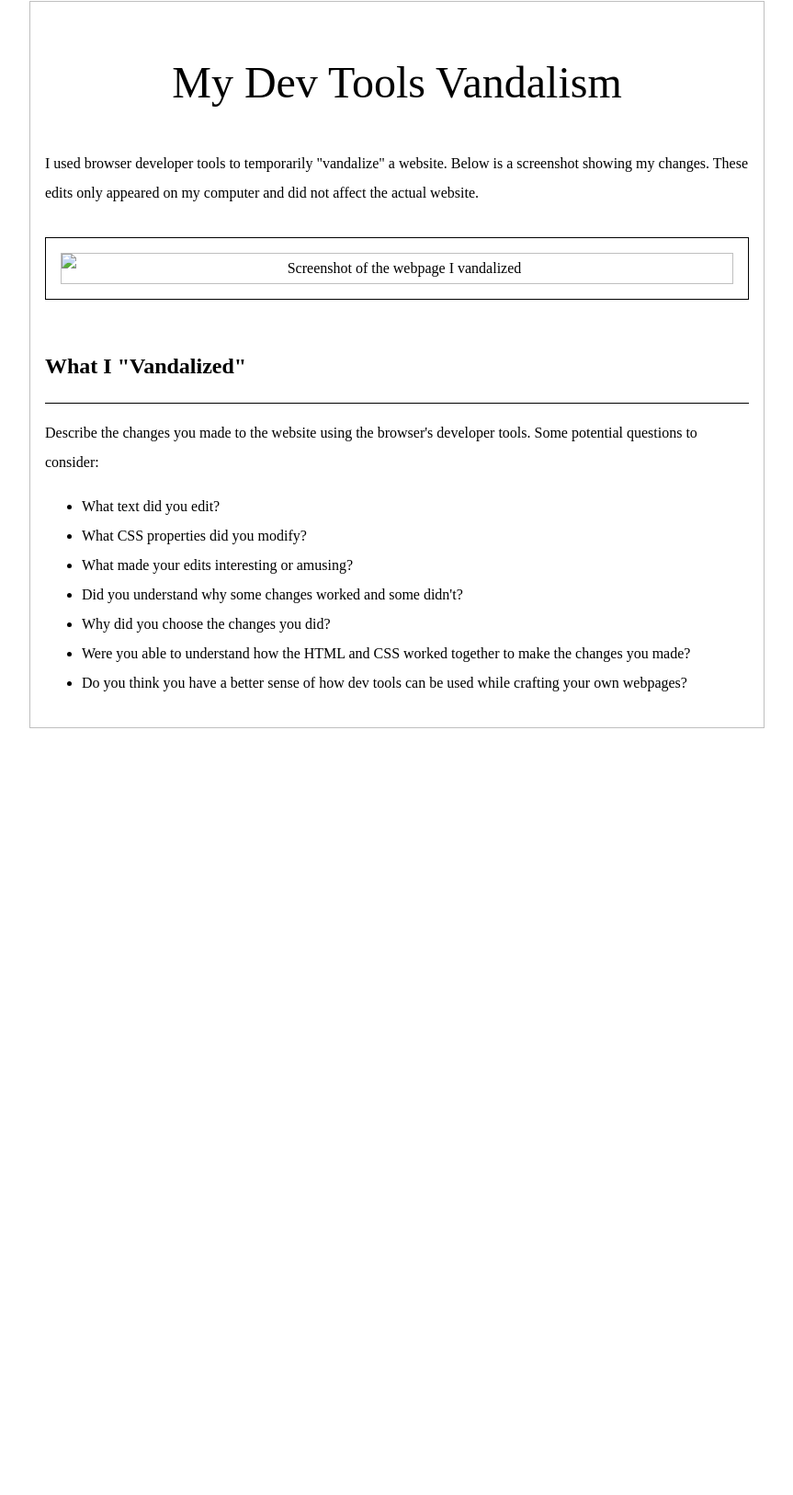
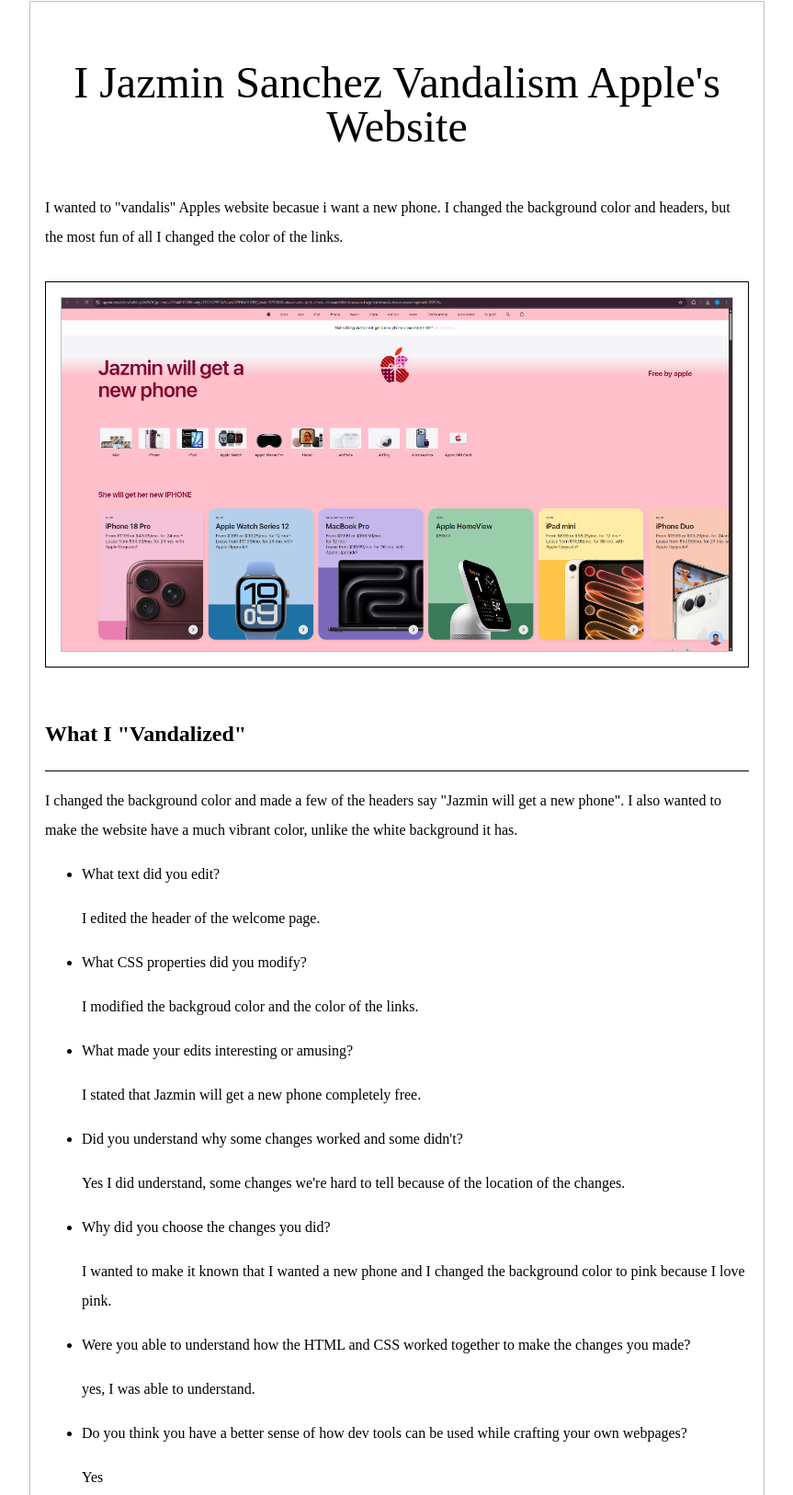
Before and after one commit to jasanchezgarcia/cmpa3304, a plain HTML site: page week-04-exercise-01/index.html in a window 1280 px wide. Shown: the part 31-1657 px from the top of the page at 92% size, without its empty margins (208-1071 px from the left). Before the commit the page ends 855 px from the top, so only its background shows below. Drawn offline with Linux system fonts and the light colour scheme.

Commit message:
added answers

```diff
--- a/week-04-exercise-01/index.html
+++ b/week-04-exercise-01/index.html
@@ -10,12 +10,11 @@
 
 <body>
     <main>
-        <h1>My Dev Tools Vandalism</h1>
+        <h1>I Jazmin Sanchez Vandalism Apple's Website</h1>
         <p>
-            I used browser developer tools to temporarily "vandalize" a
-            website. Below is a screenshot showing my changes. These edits
-            only appeared on my computer and did not affect the actual
-            website.
+            I wanted to "vandalis" Apples website becasue i want a new phone.
+            I changed the background color and headers, but the most fun of all
+            I changed the color of the links.
         </p>
         <div class="screenshot-container">
             <!--
@@ -23,20 +22,27 @@
                 Example: If your screenshot is named "apple-dot-com-but-with-papyrus-font.png", change the line to:
                 src="./apple-dot-com-but-with-papyrus-font.png"
             -->
-            <img src="./your-screenshot-name-goes-here.png" alt="Screenshot of the webpage I vandalized" />
+            <img src="apple-screenshot-but-with-pink-background-and-my-name.png" alt="Screenshot of the webpage I vandalized" />
         </div>
         <h2>What I "Vandalized"</h2>
         <p>
-            Describe the changes you made to the website using the browser's developer tools. Some potential questions
-            to consider:
+            I changed the background color and made a few of the headers say "Jazmin will get a new phone".
+            I also wanted to make the website have a much vibrant color, unlike the white background it has.
         <ul>
             <li>What text did you edit?</li>
+            <p>I edited the header of the welcome page.</p>
             <li>What CSS properties did you modify?</li>
+            <p>I modified the backgroud color and the color of the links.</p>
             <li>What made your edits interesting or amusing?</li>
+            <p>I stated that Jazmin will get a new phone completely free.</p>
             <li>Did you understand why some changes worked and some didn't?</li>
+            <p>Yes I did understand, some changes we're hard to tell because of the location of the changes.</p>
             <li>Why did you choose the changes you did?</li>
+            <p>I wanted to make it known that I wanted a new phone and I changed the background color to pink because I love pink.</p>
             <li>Were you able to understand how the HTML and CSS worked together to make the changes you made?</li>
+            <p>yes, I was able to understand.</p>
             <li>Do you think you have a better sense of how dev tools can be used while crafting your own webpages?</li>
+            <p>Yes</p>
         </ul>
         </p>
     </main>
```
